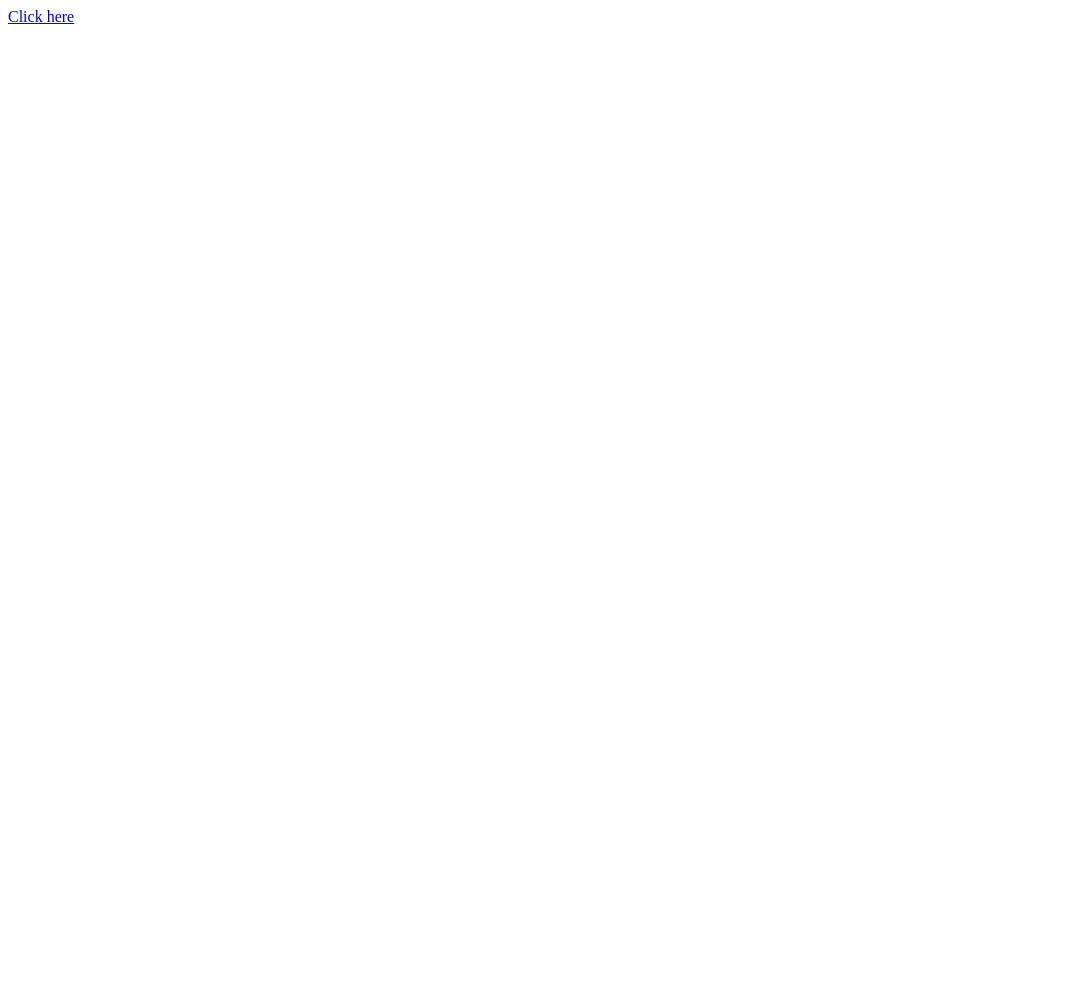
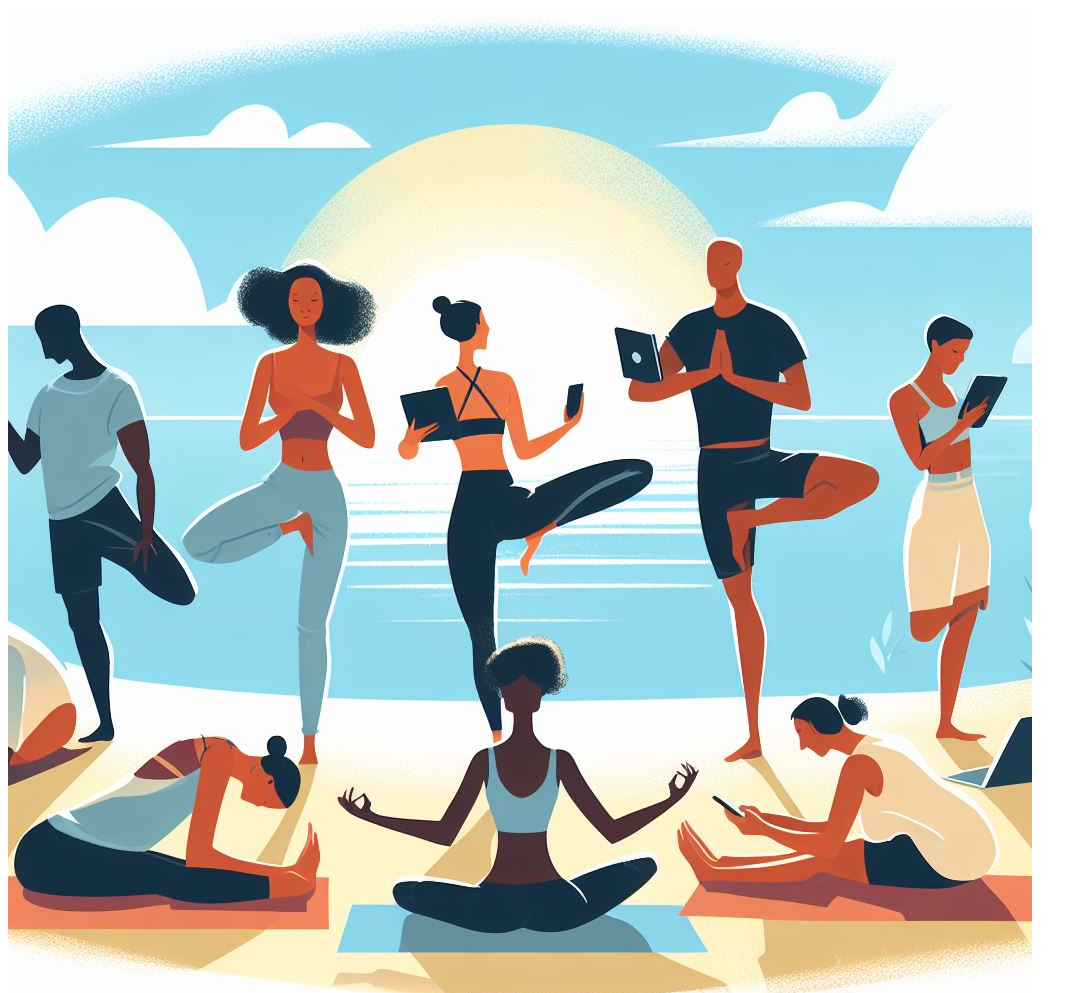
Before and after one commit to yhcho-bot/tmp_home, a plain HTML site: page index.html in a window 1280 px wide. Shown: the top 993 px of the page, without its empty margins (0-1087 px from the left). Before the commit the page ends 800 px from the top, so only its background shows below. Drawn offline with Linux system fonts and the light colour scheme.

Commit message:
Update index.html

```diff
--- a/index.html
+++ b/index.html
@@ -3,7 +3,7 @@
 </head>
 <body>
    <p text-align="center">
-     <a href="https://35.233.203.161:5000"> Click here</a>
+     <a href="https://35.233.203.161:5000"> <img src="./ai_icon.jpg"><br>Click here</a>
    </p>
 
 </body>
```
